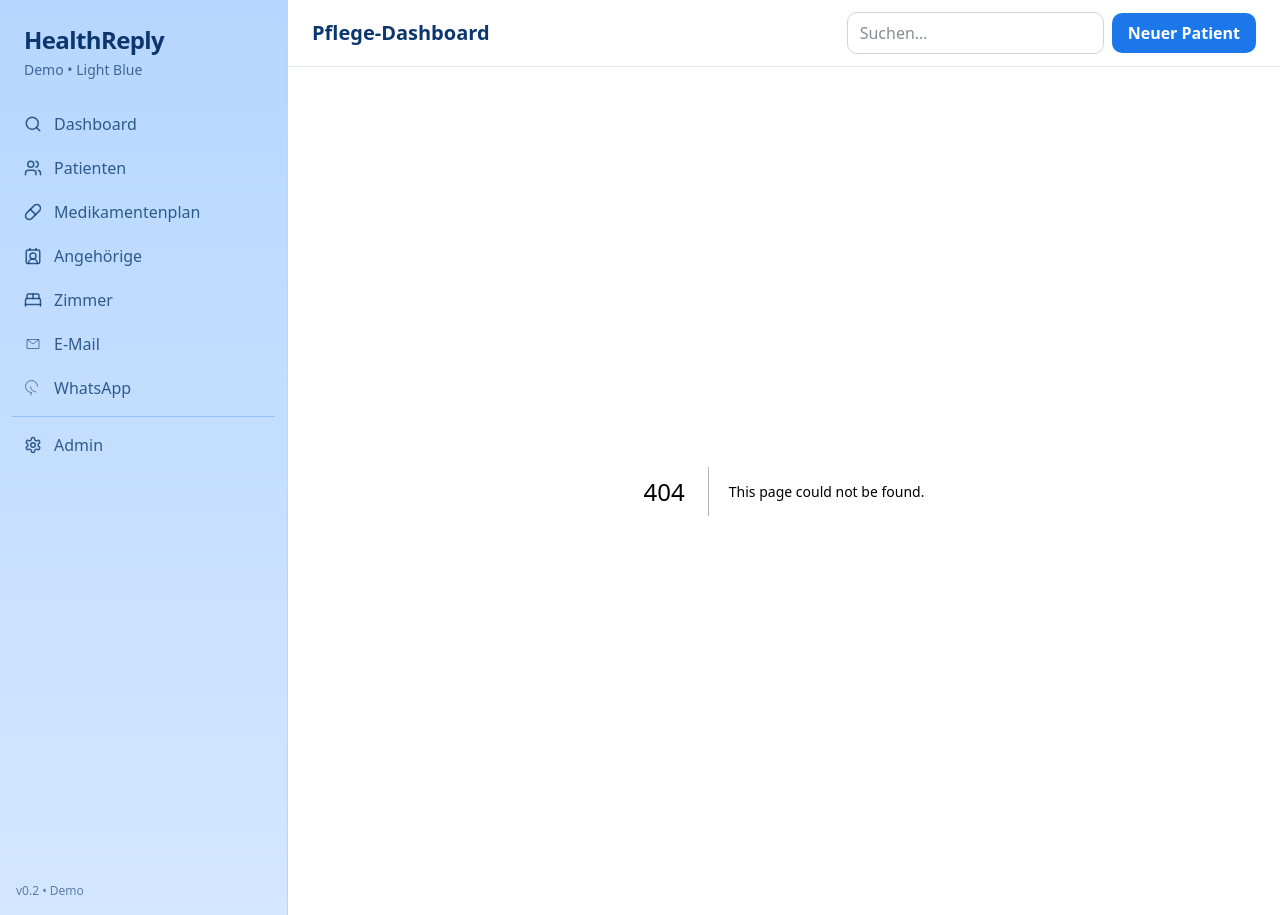
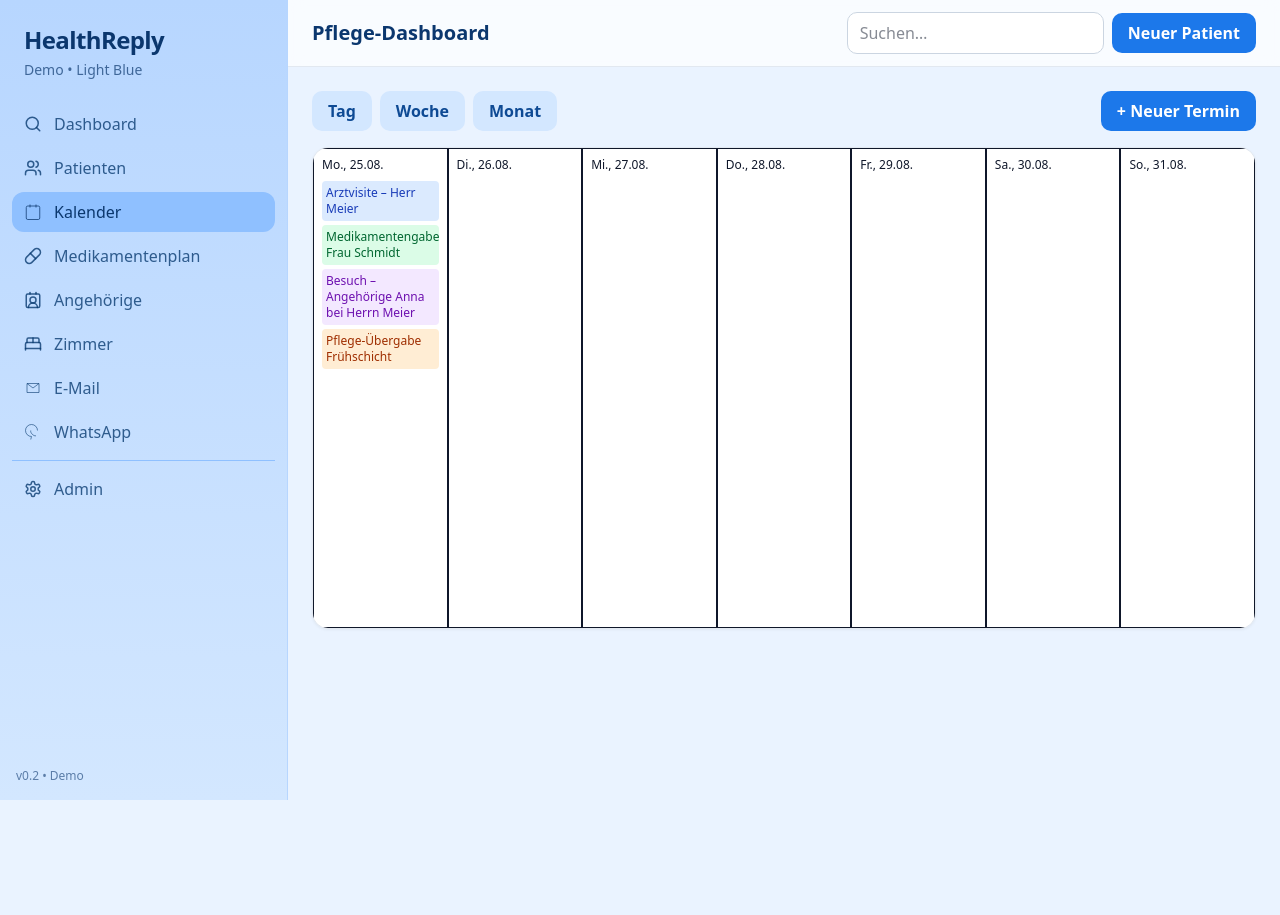
Before and after one commit to Uneyka/healthreply-demo, a Next.js app: page /calendar in a window 1280 px wide. Before the commit this address had no page. After the commit the page ends 800 px from the top, so only its background shows below. Built offline with nearby package versions, Linux system fonts and the light colour scheme.

Commit message:
feat(calendar): add full calendar module with day/week/month views, events, and patient linking

```diff
--- /dev/null
+++ b/src/app/calendar/page.tsx
@@ -0,0 +1,169 @@
+'use client';
+
+import { useEffect, useMemo, useState } from 'react';
+import type { CalEvent, CalView } from '@/types/calendar';
+import { calSeed } from '@/data/calendarSeed';
+import { patients } from '@/data/patients';
+import { contacts } from '@/data/contacts';
+import { rooms } from '@/data/rooms';
+
+const LS_CAL = 'hr_calendar_events_v1';
+
+function uid(p='id'){ return p + '-' + Math.random().toString(36).slice(2,9); }
+
+export default function CalendarPage(){
+  const [events, setEvents] = useState<CalEvent[]>([]);
+  const [view, setView] = useState<CalView>('week');
+  const [selDate, setSelDate] = useState(new Date());
+  const [selected, setSelected] = useState<CalEvent | null>(null);
+  const [newOpen, setNewOpen] = useState(false);
+
+  // Bootstrap
+  useEffect(()=>{
+    const raw = localStorage.getItem(LS_CAL);
+    setEvents(raw ? JSON.parse(raw) : calSeed);
+  },[]);
+  useEffect(()=>{ localStorage.setItem(LS_CAL, JSON.stringify(events)) },[events]);
+
+  const startOfWeek = (d:Date)=> {
+    const n = new Date(d); n.setDate(d.getDate()-d.getDay()+1); n.setHours(0,0,0,0); return n;
+  };
+  const addDays = (d:Date,n:number)=> { const x=new Date(d); x.setDate(x.getDate()+n); return x; };
+
+  const visibleDays = useMemo(()=>{
+    if(view==='day') return [selDate];
+    if(view==='week'){ const start=startOfWeek(selDate); return Array.from({length:7},(_,i)=>addDays(start,i)); }
+    if(view==='month'){ const start=new Date(selDate.getFullYear(), selDate.getMonth(),1); return Array.from({length:30},(_,i)=>addDays(start,i)); }
+    return [];
+  },[view,selDate]);
+
+  const visibleEvents = useMemo(()=>{
+    return events.filter(e=>{
+      const sd = new Date(e.start), ed = new Date(e.end);
+      return visibleDays.some(d=> d.toDateString()===sd.toDateString() || d.toDateString()===ed.toDateString());
+    });
+  },[events,visibleDays]);
+
+  function addEvent(ev:Omit<CalEvent,'id'>){
+    setEvents(prev => [...prev, { ...ev, id: uid('c') }]);
+  }
+  function removeEvent(id:string){
+    setEvents(prev => prev.filter(e=>e.id!==id));
+    setSelected(null);
+  }
+
+  return (
+    <div className="space-y-4">
+      {/* Controls */}
+      <div className="flex flex-wrap gap-2 items-center">
+        <button className="btn btn-soft" onClick={()=>setView('day')}>Tag</button>
+        <button className="btn btn-soft" onClick={()=>setView('week')}>Woche</button>
+        <button className="btn btn-soft" onClick={()=>setView('month')}>Monat</button>
+        <button className="btn btn-primary ml-auto" onClick={()=>setNewOpen(true)}>+ Neuer Termin</button>
+      </div>
+
+      {/* Grid */}
+      <div className="card p-0 overflow-auto">
+        <div className={`grid ${view==='day'?'grid-cols-1':view==='week'?'grid-cols-7':'grid-cols-6'} min-h-[60vh]`}>
+          {visibleDays.map(day => (
+            <div key={day.toISOString()} className="border p-2 relative">
+              <div className="text-xs font-medium mb-2">
+                {day.toLocaleDateString('de-DE',{weekday:'short',day:'2-digit',month:'2-digit'})}
+              </div>
+              <div className="space-y-1">
+                {visibleEvents.filter(e=> new Date(e.start).toDateString()===day.toDateString()).map(ev=>(
+                  <div key={ev.id} className={`p-1 rounded text-xs cursor-pointer animate-fadein ${colorClass(ev.type)}`}
+                       onClick={()=>setSelected(ev)}>
+                    {ev.title}
+                  </div>
+                ))}
+              </div>
+            </div>
+          ))}
+        </div>
+      </div>
+
+      {/* Detail Modal */}
+      {selected && (
+        <div className="fixed inset-0 bg-black/30 flex items-center justify-center p-4">
+          <div className="card bg-white p-5 max-w-lg w-full">
+            <div className="flex justify-between items-center mb-3">
+              <div className="h2">{selected.title}</div>
+              <button className="btn btn-soft" onClick={()=>setSelected(null)}>×</button>
+            </div>
+            <div className="text-sm text-slate-600">
+              {new Date(selected.start).toLocaleString('de-DE')} – {new Date(selected.end).toLocaleString('de-DE')}
+            </div>
+            <div className="mt-2">Typ: {selected.type}</div>
+            {selected.patientId && <div>Patient: {patients.find(p=>p.id===selected.patientId)?.fullName}</div>}
+            {selected.contactId && <div>Angehörige:r: {contacts.find(c=>c.id===selected.contactId)?.fullName}</div>}
+            {selected.roomId && <div>Zimmer: {rooms.find(r=>r.id===selected.roomId)?.id}</div>}
+            {selected.notes && <div className="mt-2">{selected.notes}</div>}
+            <div className="flex gap-2 mt-4">
+              <button className="btn btn-soft" onClick={()=>removeEvent(selected.id)}>Löschen</button>
+              <button className="btn btn-primary" onClick={()=>setSelected(null)}>Schließen</button>
+            </div>
+          </div>
+        </div>
+      )}
+
+      {/* New Event */}
+      {newOpen && (
+        <NewEventModal onClose={()=>setNewOpen(false)} onSave={addEvent} />
+      )}
+    </div>
+  );
+}
+
+function colorClass(t:string){
+  switch(t){
+    case 'Termin': return 'bg-blue-100 text-blue-800';
+    case 'Medikament': return 'bg-green-100 text-green-800';
+    case 'Besuch': return 'bg-purple-100 text-purple-800';
+    case 'Pflege': return 'bg-orange-100 text-orange-800';
+    case 'System': return 'bg-slate-100 text-slate-800';
+    default: return 'bg-slate-200 text-slate-800';
+  }
+}
+
+/* --- New Event Modal --- */
+function NewEventModal({onClose,onSave}:{onClose:()=>void;onSave:(ev:Omit<CalEvent,'id'>)=>void}){
+  const [title,setTitle] = useState('');
+  const [start,setStart] = useState('');
+  const [end,setEnd] = useState('');
+  const [type,setType] = useState<'Termin'|'Medikament'|'Besuch'|'Pflege'|'System'>('Termin');
+  const [patient,setPatient] = useState('');
+  const [notes,setNotes] = useState('');
+
+  return (
+    <div className="fixed inset-0 bg-black/30 flex items-center justify-center p-4">
+      <div className="card bg-white p-5 max-w-lg w-full">
+        <div className="flex justify-between items-center mb-3">
+          <div className="h2">Neuer Termin</div>
+          <button className="btn btn-soft" onClick={onClose}>×</button>
+        </div>
+        <div className="space-y-3">
+          <input className="input w-full" placeholder="Titel" value={title} onChange={e=>setTitle(e.target.value)} />
+          <input type="datetime-local" className="input w-full" value={start} onChange={e=>setStart(e.target.value)} />
+          <input type="datetime-local" className="input w-full" value={end} onChange={e=>setEnd(e.target.value)} />
+          <select className="select w-full" value={type} onChange={e=>setType(e.target.value as any)}>
+            <option value="Termin">Termin</option>
+            <option value="Medikament">Medikament</option>
+            <option value="Besuch">Besuch</option>
+            <option value="Pflege">Pflege</option>
+            <option value="System">System</option>
+          </select>
+          <select className="select w-full" value={patient} onChange={e=>setPatient(e.target.value)}>
+            <option value="">— Patient —</option>
+            {patients.map(p=><option key={p.id} value={p.id}>{p.fullName}</option>)}
+          </select>
+          <textarea className="input w-full" rows={3} placeholder="Notizen…" value={notes} onChange={e=>setNotes(e.target.value)} />
+        </div>
+        <div className="mt-4 flex justify-end gap-2">
+          <button className="btn btn-soft" onClick={onClose}>Abbrechen</button>
+          <button className="btn btn-primary" onClick={()=>{ if(title&&start&&end){ onSave({title,start,end,type,patientId:patient||undefined,notes}); onClose(); } }}>Speichern</button>
+        </div>
+      </div>
+    </div>
+  );
+}
--- a/src/components/SideNavClient.tsx
+++ b/src/components/SideNavClient.tsx
@@ -35,6 +35,9 @@ export default function SideNavClient() {
       <nav className="px-3 space-y-1">
   <NavItem href="/dashboard" icon={<Search size={18} />}>Dashboard</NavItem>
   <NavItem href="/patients"  icon={<Users size={18} />}>Patienten</NavItem>
+  <NavItem href="/calendar" icon={<svg width="18" height="18" viewBox="0 0 24 24"><rect x="3" y="4" width="18" height="18" rx="2" ry="2" stroke="currentColor" fill="none"/><line x1="16" y1="2" x2="16" y2="6" stroke="currentColor"/><line x1="8" y1="2" x2="8" y2="6" stroke="currentColor"/></svg>}>
+  Kalender
+</NavItem>
   <NavItem href="/medication" icon={<Pill size={18} />}>Medikamentenplan</NavItem>
   <NavItem href="/relatives" icon={<Contact2 size={18} />}>Angehörige</NavItem>
   <NavItem href="/rooms"     icon={<BedDouble size={18} />}>Zimmer</NavItem>
--- /dev/null
+++ b/src/data/calendarSeed.ts
@@ -0,0 +1,40 @@
+import type { CalEvent } from '@/types/calendar';
+
+const now = new Date();
+const day = now.toISOString().split('T')[0];
+
+export const calSeed: CalEvent[] = [
+  {
+    id: 'c1',
+    title: 'Arztvisite – Herr Meier',
+    start: `${day}T10:00:00`,
+    end:   `${day}T10:30:00`,
+    type: 'Termin',
+    patientId: 'p1',
+    notes: 'Routineuntersuchung'
+  },
+  {
+    id: 'c2',
+    title: 'Medikamentengabe Frau Schmidt',
+    start: `${day}T08:00:00`,
+    end:   `${day}T08:15:00`,
+    type: 'Medikament',
+    patientId: 'p2',
+  },
+  {
+    id: 'c3',
+    title: 'Besuch – Angehörige Anna bei Herrn Meier',
+    start: `${day}T15:00:00`,
+    end:   `${day}T16:00:00`,
+    type: 'Besuch',
+    patientId: 'p1',
+    contactId: 'c1'
+  },
+  {
+    id: 'c4',
+    title: 'Pflege-Übergabe Frühschicht',
+    start: `${day}T06:30:00`,
+    end:   `${day}T07:00:00`,
+    type: 'Pflege',
+  },
+];
--- /dev/null
+++ b/src/types/calendar.ts
@@ -0,0 +1,13 @@
+export type CalView = 'day' | 'week' | 'month';
+
+export type CalEvent = {
+  id: string;
+  title: string;
+  start: string;        // ISO
+  end: string;          // ISO
+  type: 'Termin' | 'Medikament' | 'Besuch' | 'Pflege' | 'System';
+  patientId?: string;
+  roomId?: string;
+  contactId?: string;
+  notes?: string;
+};
```
